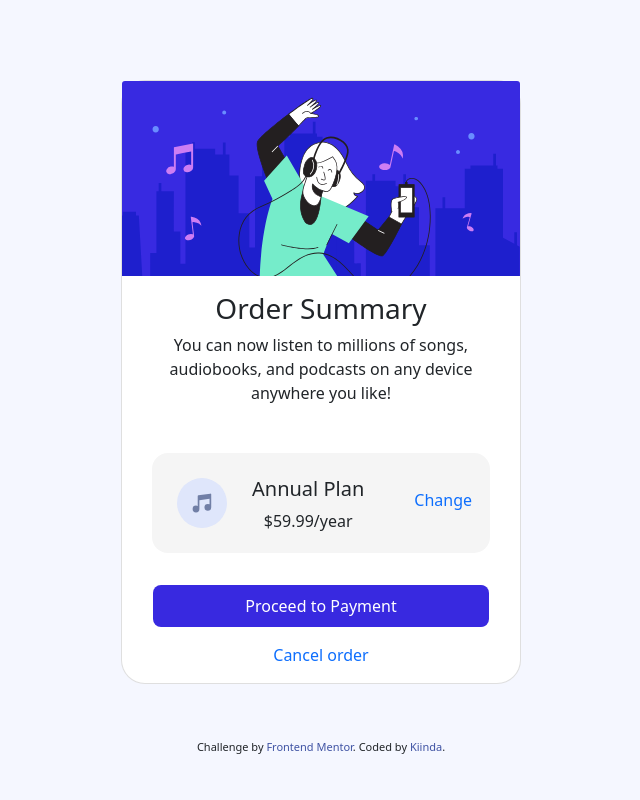
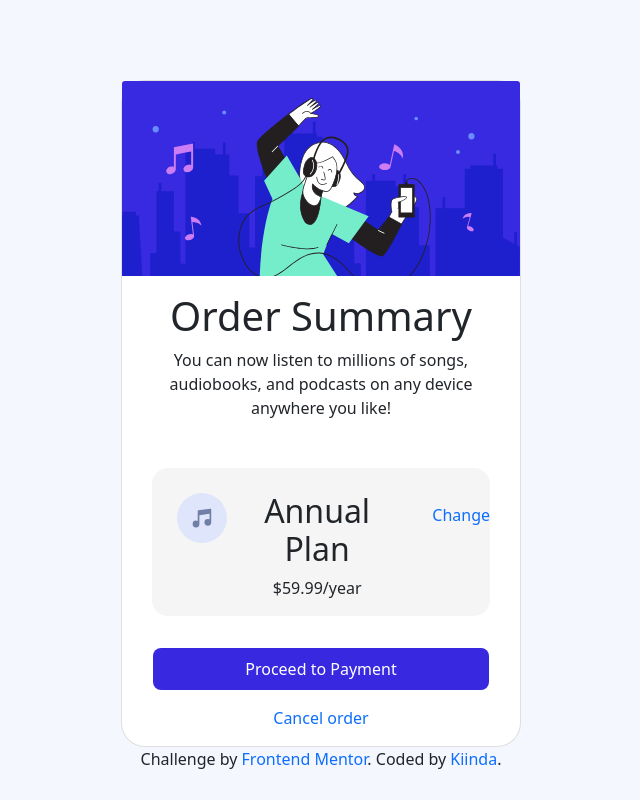
Before and after one commit to kiiinda/order-summary-component-main-, a plain HTML site: page index.html in a window 1280 px wide. Shown: the whole page, without its empty margins (279-919 px from the left). Drawn offline with nearby package versions, Linux system fonts and the light colour scheme.

Commit message:
"refactored "

```diff
--- a/index.html
+++ b/index.html
@@ -3,22 +3,22 @@
   <head>
     <meta charset="UTF-8" />
     <meta name="viewport" content="width=device-width, initial-scale=1.0" />
-    <!-- displays site properly based on user's device -->
 
-    <!--<link
+
+    <link
       rel="icon"
       type="image/png"
       sizes="32x32"
       href="./images/favicon-32x32.png"
     />
-    -->
     <link href="https://cdn.jsdelivr.net/npm/bootstrap@5.1.3/dist/css/bootstrap.min.css" rel="stylesheet" integrity="sha384-1BmE4kWBq78iYhFldvKuhfTAU6auU8tT94WrHftjDbrCEXSU1oBoqyl2QvZ6jIW3" crossorigin="anonymous">
     <title>Frontend Mentor | Order summary card</title>
 
-    <!-- Feel free to remove these styles or customise in your own stylesheet 👍 -->
+
     <link href = "styles.css" rel = "stylesheet">
   </head>
   <body>
+    <main>
     <div class="card">
       <img
         class="card-img-top"
@@ -26,7 +26,7 @@
         alt="vibing to music picture"
       />
       <div class="card-body">
-        <h3 class="class-title">Order Summary</h3>
+        <h1 class="class-title">Order Summary</h1>
         <p class="card-text">
           You can now listen to millions of songs,<br />
           audiobooks, and podcasts on any device<br />
@@ -40,7 +40,7 @@
           style="height: 50px; margin: 25px"
         />
         <div class="box">
-          <h5>Annual Plan</h5>
+          <h2>Annual Plan</h2>
           <p>$59.99/year</p>
         </div>
         <a href="#" style="margin-top: 35px">Change</a>
@@ -53,11 +53,12 @@
       </div>
     </div>
 
-    <div class="attribution">
+    <div class="footer">
       Challenge by
       <a href="https://www.frontendmentor.io?ref=challenge" target="_blank"
         >Frontend Mentor</a
       >. Coded by <a href="#">Kiinda</a>.
     </div>
+  </main>
   </body>
 </html>
```
